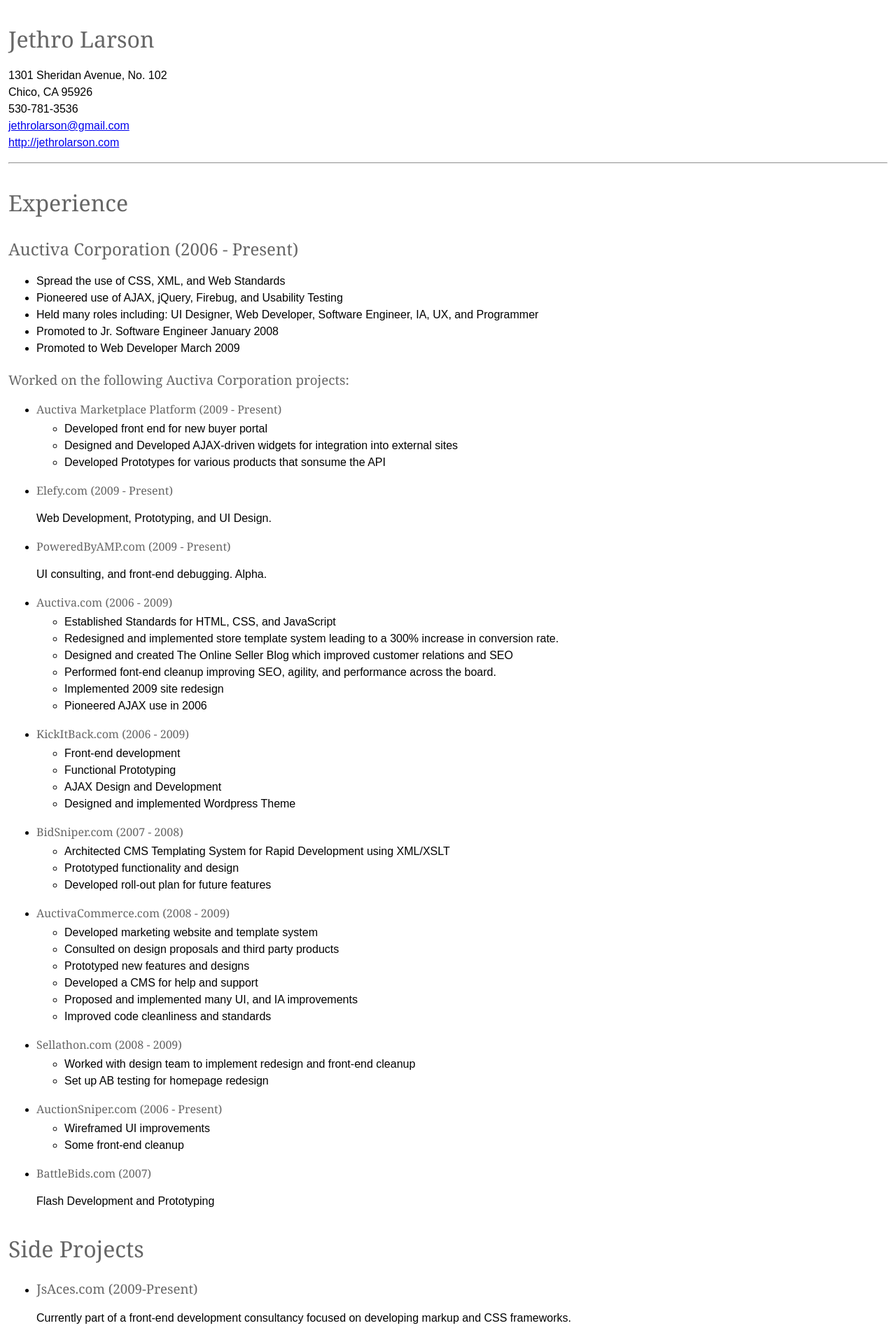
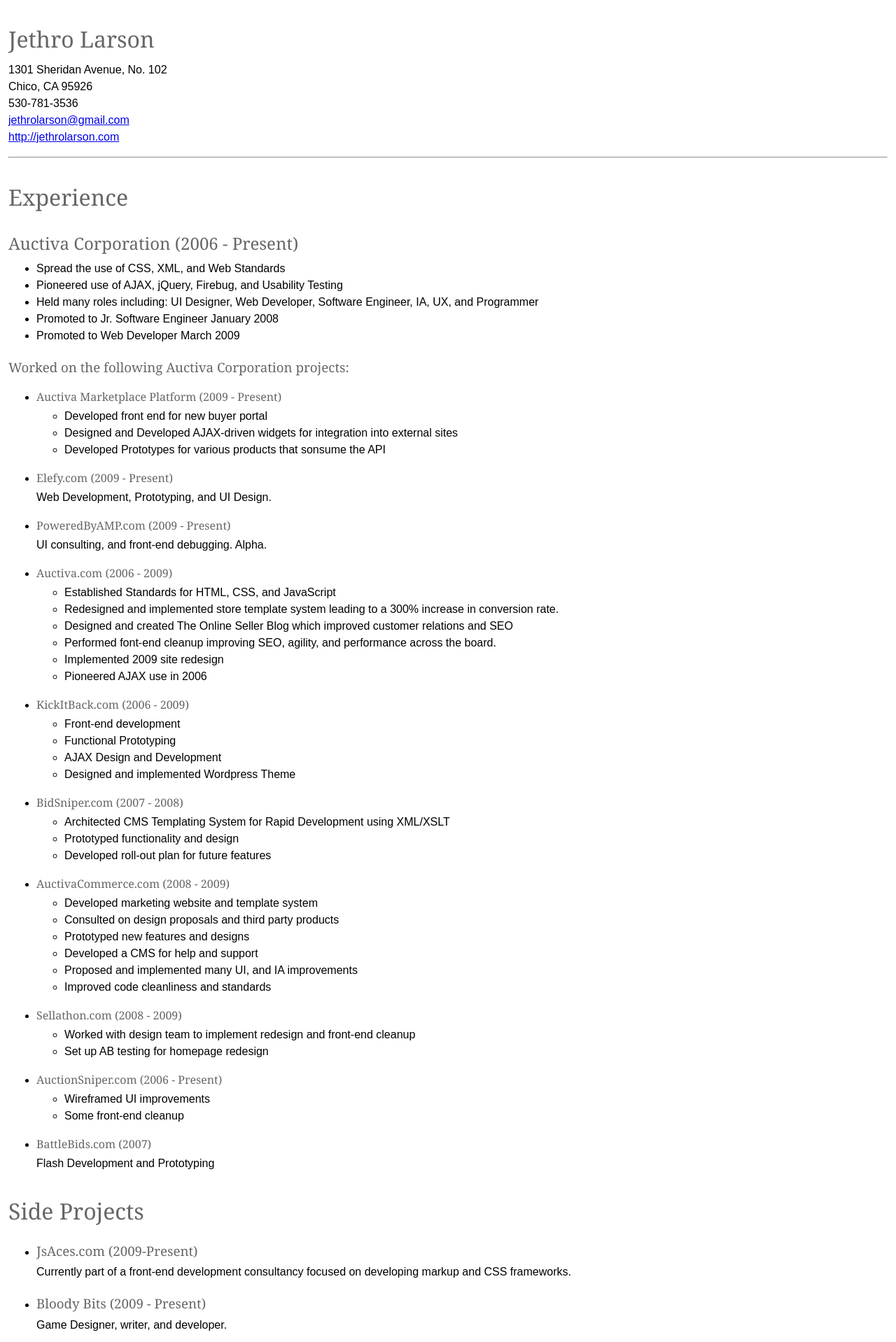
Before and after one commit to jethrolarson/jethrolarson.github.com, a Jekyll site: the page built from index.markdown, in a window 1280 px wide. Shown: the top 1918 px of the page at 70% size. Built offline with Jekyll 4.4.1, drawn with Linux system fonts in a browser that asks for light colours.

Commit message:
paragraph styles

```diff
--- a/css/default.css
+++ b/css/default.css
@@ -4,6 +4,7 @@
   font-weight: normal;
   color:#666;
 }
+ul,ol,p{margin: .25px 0 1em;}
 body{
   margin: 0;
   font: 16px/1.5 Arial,sans-serif;
```
